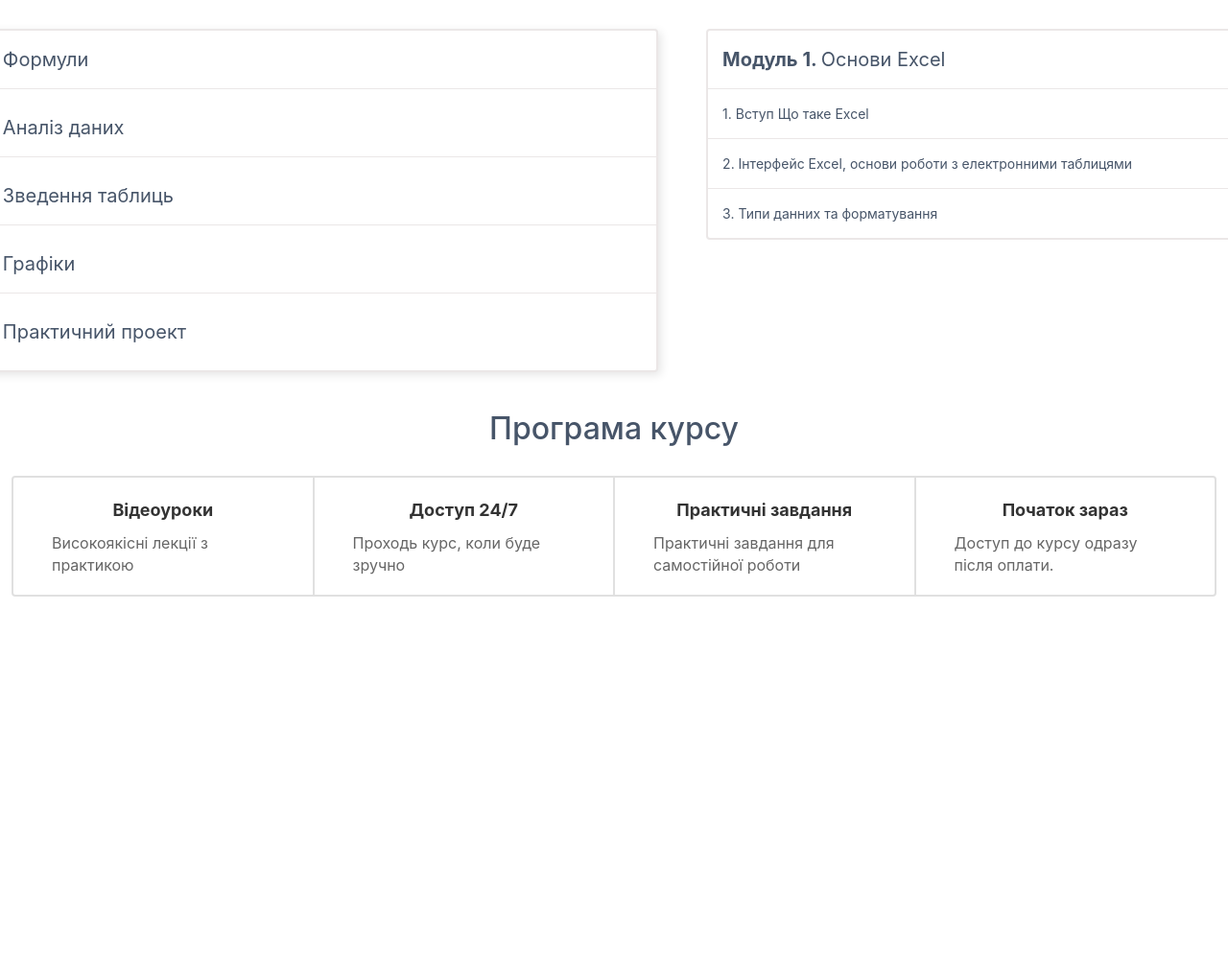
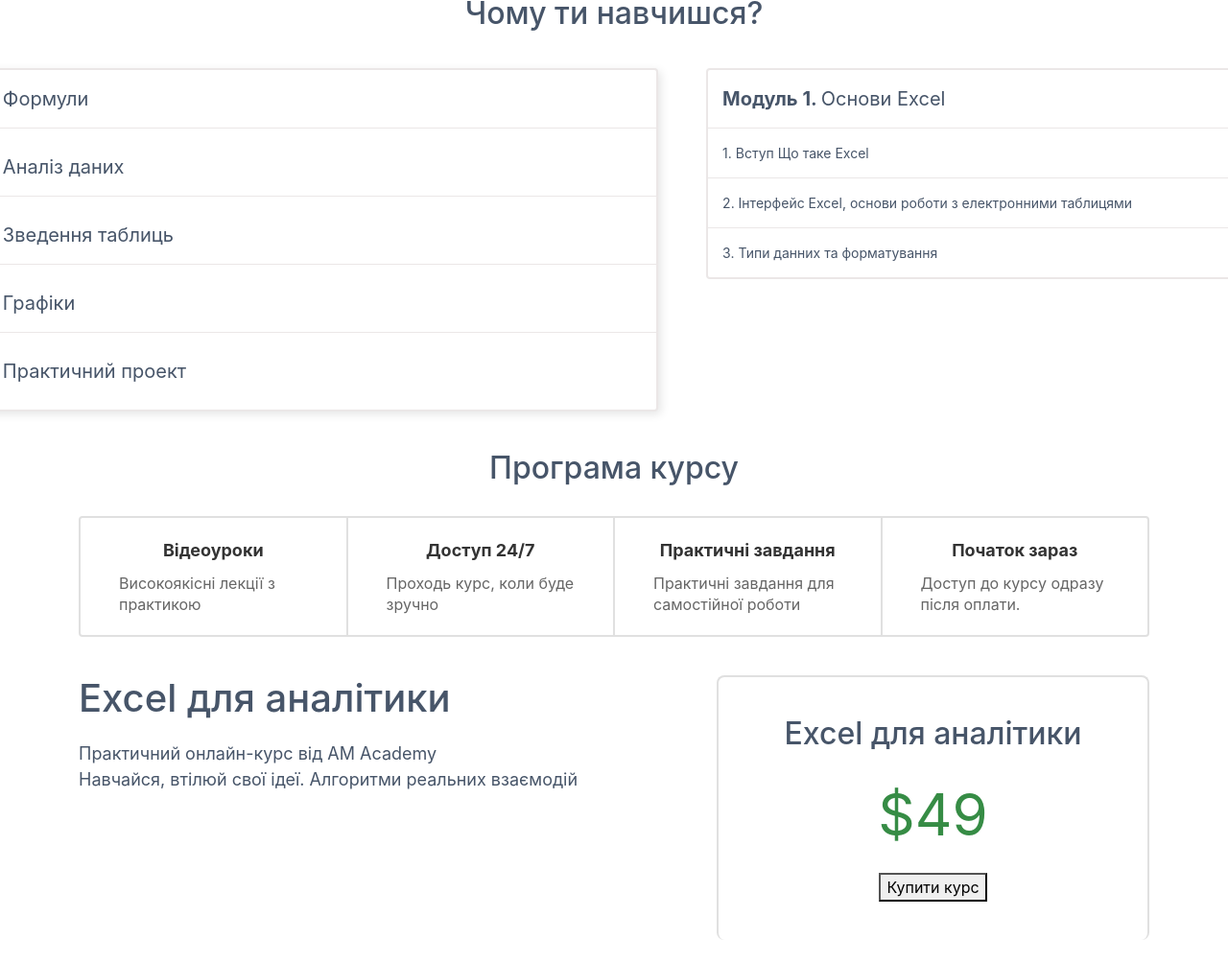
Before and after one commit to HECKONCHIK/AM-Academy, a website: page src/app/index.html in a window 1280 px wide. Shown: the part 1103-2107 px from the top of the page at 96% size. Before the commit the page ends 1755 px from the top, so only its background shows below. Drawn offline with nearby package versions, Linux system fonts and the light colour scheme; files that its build step writes are made by us from their sources.

Commit message:
excel department

```diff
--- /dev/null
+++ b/src/app/components/main/excel1.html
@@ -0,0 +1,5 @@
+<h1 class="excel-titl">Excel для аналітики</h1>
+<div class="excel-info">
+    <p>Практичний онлайн-курс від AM Academy<br>
+    Навчайся, втілюй свої ідеї. Алгоритми реальних взаємодій</p>
+</div>
--- /dev/null
+++ b/src/app/components/main/excel2.html
@@ -0,0 +1,5 @@
+<div class="block-excel">
+    <h2>Excel для аналітики</h2>
+    <p>$49</p>
+    <button class="btn-enroll">Купити курс</button>
+</div>
--- a/src/app/index.html
+++ b/src/app/index.html
@@ -2,40 +2,43 @@
 <html lang="en">
 <head>
   <meta charset="UTF-8">
-  <meta
-    name="viewport"
-    content="width=device-width, user-scalable=no, initial-scale=1.0, maximum-scale=1.0, minimum-scale=1.0"
-  >
-  <meta
-    http-equiv="X-UA-Compatible"
-    content="ie=edge"
-  >
-  <link href="https://cdn.jsdelivr.net/npm/bootstrap@5.0.2/dist/css/bootstrap.min.css"
-        rel="stylesheet"
-        integrity="sha384-EVSTQN3/azprG1Anm3QDgpJLIm9Nao0Yz1ztcQTwFspd3yD65VohhpuuCOmLASjC"
-        crossorigin="anonymous"
-  >
-  <link
-    rel="stylesheet"
-    href="./css/style.min.css"
-  >
+  <meta name="viewport" content="width=device-width, user-scalable=no, initial-scale=1.0, maximum-scale=1.0, minimum-scale=1.0">
+  <meta http-equiv="X-UA-Compatible" content="ie=edge">
+  <link href="https://cdn.jsdelivr.net/npm/bootstrap@5.0.2/dist/css/bootstrap.min.css" rel="stylesheet" integrity="sha384-EVSTQN3/azprG1Anm3QDgpJLIm9Nao0Yz1ztcQTwFspd3yD65VohhpuuCOmLASjC" crossorigin="anonymous">
+  <link rel="stylesheet" href="./css/style.min.css">
   <title>AM Academy</title>
 </head>
 <body>
+
   <div class="container-fluid p-0">
-  <div class="row">
-    <div class="col-12">@@include('./components/header.html')</div>
+    <div class="row g-0">
+      <div class="col-12">
+        @@include('./components/header.html')
       </div>
     </div>
-<main class="container-fluid">
+  </div>
+
+  <main class="container py-4">
+
     @@include('./components/main/info.html')
+
     <div class="row">
-    <div class="col-12">@@include('./components/main/whatlearn.html')</div>
+      <div class="col-12">
+        @@include('./components/main/whatlearn.html')
       </div>
+    </div>
+
+    <div class="row">
+      <div class="col-12 col-md-7">
+        @@include('./components/main/excel1.html')
+      </div>
+      <div class="col-12 col-md-5">
+        @@include('./components/main/excel2.html')
+      </div>
+    </div>
+
   </main>
 
-<script src="https://cdn.jsdelivr.net/npm/bootstrap@5.0.2/dist/js/bootstrap.bundle.min.js"
-        integrity="sha384-MrcW6ZMFYlzcLA8Nl+NtUVF0sA7MsXsP1UyJoMp4YLEuNSfAP+JcXn/tWtIaxVXM"
-        crossorigin="anonymous"></script>
+  <script src="https://cdn.jsdelivr.net/npm/bootstrap@5.0.2/dist/js/bootstrap.bundle.min.js" integrity="sha384-MrcW6ZMFYlzcLA8Nl+NtUVF0sA7MsXsP1UyJoMp4YLEuNSfAP+JcXn/tWtIaxVXM" crossorigin="anonymous"></script>
 </body>
 </html>
--- a/src/app/scss/_header.scss
+++ b/src/app/scss/_header.scss
@@ -8,13 +8,13 @@
     display: flex;
     justify-content: space-between;
     align-items: center;
-    height: 80px;
+    height: 60px;
 }
 
 
 .nav-links {
     display: flex;
-    gap: 90px;
+    gap: 60px;
     align-items: center;
     padding: 0;
     margin-top: 23px;
@@ -25,7 +25,7 @@
 }
 
 .logo {
-    width: 200px;
+    width: 150px;
     height: auto;
     display: block;
 }
@@ -37,7 +37,7 @@
     border-radius: 6px;
     border: 1px solid transparent;
     cursor: pointer;
-    font-size: 16px;
+    font-size: 13px;
     font-weight: 500;
     text-decoration: none;
     font-family: inherit;
--- a/src/app/scss/main/courseprogma.scss
+++ b/src/app/scss/main/courseprogma.scss
@@ -1,13 +1,15 @@
 .coursr-programa {
     display: flex;
     width: fit-content;
-    margin: 30px auto;
+    margin-top: 30px;
     justify-content: space-between;
     align-items: stretch;
-    max-width: 1265px;
     border: 2px solid #E0E0E0;
     border-radius: 4px;
     overflow: hidden;
+    strong{
+        color: rgb(71, 85, 105);
+    }
 }
 
 .block-programa {
--- /dev/null
+++ b/src/app/scss/main/excel.scss
@@ -0,0 +1,23 @@
+.excel-titl{
+    margin-top: 40px;
+}
+.excel-info{
+    margin-top: 20px;
+    font-size: 18px;
+    line-height: 1.5;
+}
+.block-excel{
+    max-width: 800px;
+    height: auto;
+    margin-top: 40px;
+    text-align: center;
+    padding: 40px 20px;
+    border: 2px solid #E0E0E0;
+    border-bottom: none;
+    border-radius: 8px;
+    p{
+        font-size: 60px;
+        color: #368C45;
+        margin-top: 20px;
+    }
+}
--- a/src/app/scss/style.scss
+++ b/src/app/scss/style.scss
@@ -3,8 +3,13 @@
 @use "main/addinfo";
 @use "./main/info.scss";
 @use "./main/courseprogma.scss";
+@use "./main/excel.scss";
+
 body {
   background-color: $pr-bg;
   color: $pr-text;
   font-family: $pr-font;
 }
+container-fluid_{
+    margin-left: 100px;
+  }
```
Also changed, not shown: dist/css/style.min.css, dist/index.html, src/app/scss/main/addinfo.scss (line endings or trailing spaces). Lines whose indentation alone changed are shown as unchanged.
